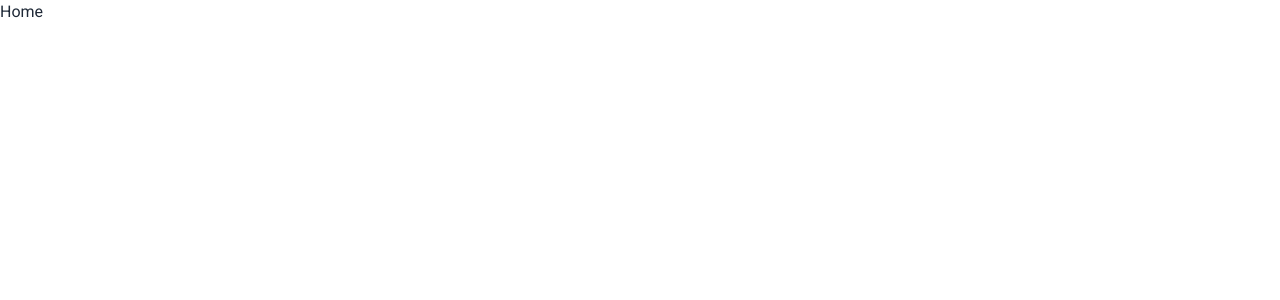
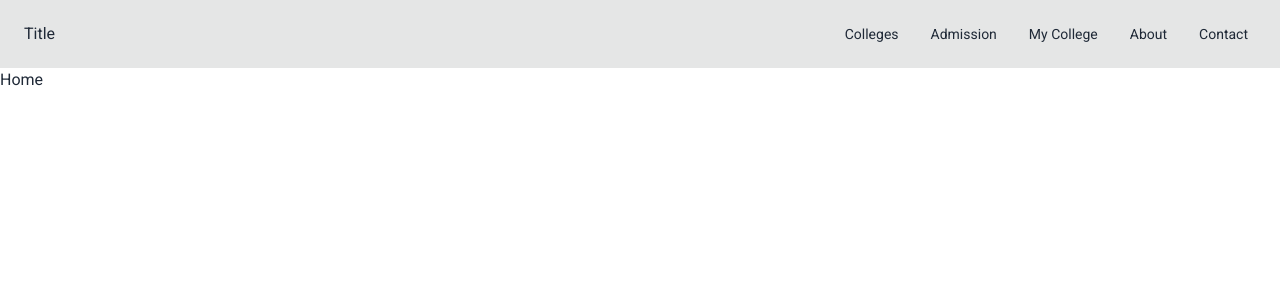
Before and after one commit to Jobayer98/college-service-client, a React (Vite) app: page / in a window 1280 px wide. Shown: the top 300 px of the page. Built offline with nearby package versions, Linux system fonts and the light colour scheme; a web font is replaced by a local one.

Commit message:
added navbar and sidebar

```diff
--- /dev/null
+++ b/src/layout/Header/NavBar.jsx
@@ -0,0 +1,50 @@
+import { NavLink } from "react-router-dom";
+
+const NavBar = () => {
+  return (
+    <nav className="w-full navbar bg-base-300">
+      <div className="flex-none lg:hidden">
+        <label htmlFor="my-drawer-3" className="btn btn-square btn-ghost">
+          <svg
+            xmlns="http://www.w3.org/2000/svg"
+            fill="none"
+            viewBox="0 0 24 24"
+            className="inline-block w-6 h-6 stroke-current"
+          >
+            <path
+              strokeLinecap="round"
+              strokeLinejoin="round"
+              strokeWidth="2"
+              d="M4 6h16M4 12h16M4 18h16"
+            ></path>
+          </svg>
+        </label>
+      </div>
+      <div className="flex-1 px-2 mx-2">
+        <NavLink to="/">Title</NavLink>
+      </div>
+      <div className="flex-none hidden lg:block">
+        <ul className="menu menu-horizontal">
+          {/* Navbar menu content here */}
+          <li>
+            <NavLink to="/colleges">Colleges</NavLink>
+          </li>
+          <li>
+            <NavLink to="/Admission">Admission</NavLink>
+          </li>
+          <li>
+            <NavLink to="/my-college">My College</NavLink>
+          </li>
+          <li>
+            <NavLink to="/about">About</NavLink>
+          </li>
+          <li>
+            <NavLink to="/contact">Contact</NavLink>
+          </li>
+        </ul>
+      </div>
+    </nav>
+  );
+};
+
+export default NavBar;
--- a/src/layout/Root.jsx
+++ b/src/layout/Root.jsx
@@ -1,11 +1,22 @@
 import { Outlet } from "react-router-dom";
+import NavBar from "./Header/NavBar";
+import SideBar from "./SideBar/SideBar";
 
 const Root = () => {
   return (
-    <div>
-      <main>
+    <div className="drawer">
+      <input id="my-drawer-3" type="checkbox" className="drawer-toggle" />
+      <div className="drawer-content flex flex-col">
+        {/* Navbar */}
+        <NavBar />
+        {/* Page content here */}
         <Outlet />
-      </main>
+      </div>
+      <div className="drawer-side">
+        <label htmlFor="my-drawer-3" className="drawer-overlay"></label>
+        {/* Sidebar */}
+        <SideBar />
+      </div>
     </div>
   );
 };
--- /dev/null
+++ b/src/layout/SideBar/SideBar.jsx
@@ -0,0 +1,31 @@
+import { NavLink } from "react-router-dom";
+
+const SideBar = () => {
+  return (
+    <>
+      <ul className="menu p-4 pt-8 w-80 h-full bg-base-200">
+        {/* Sidebar content here */}
+        <li>
+          <NavLink to="/">Home</NavLink>
+        </li>
+        <li>
+          <NavLink to="/colleges">Colleges</NavLink>
+        </li>
+        <li>
+          <NavLink to="/Admission">Admission</NavLink>
+        </li>
+        <li>
+          <NavLink to="/my-college">My College</NavLink>
+        </li>
+        <li>
+          <NavLink to="/about">About</NavLink>
+        </li>
+        <li>
+          <NavLink to="/contact">Contact</NavLink>
+        </li>
+      </ul>
+    </>
+  );
+};
+
+export default SideBar;
```
